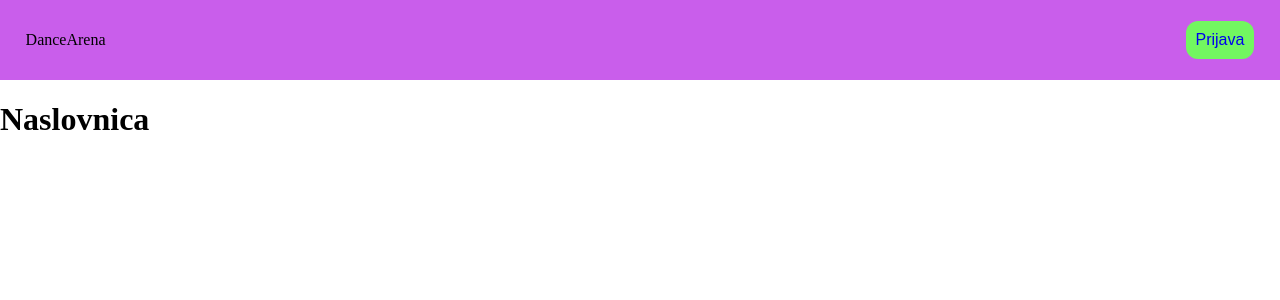
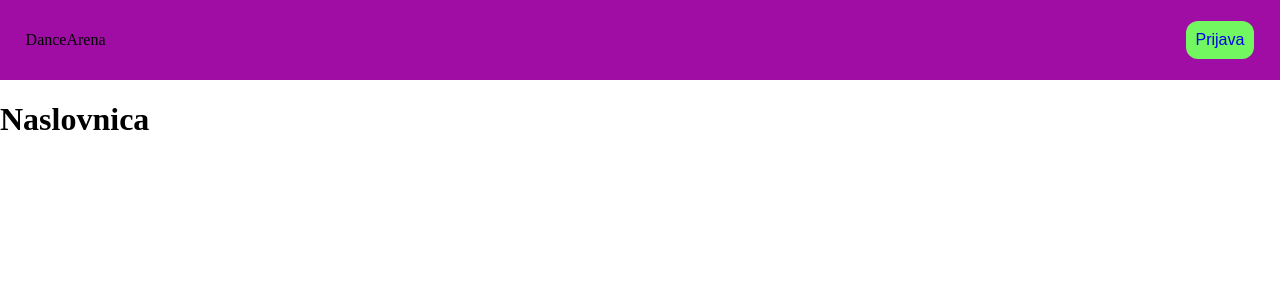
Before and after one commit to RafaelLovrencic/DanceArena, a React app in the folder frontend/: page / in a window 1280 px wide. Shown: the top 300 px of the page. Built offline with nearby package versions, Linux system fonts and the light colour scheme; the HTML template or start-up script is replaced by a standard one.

Commit message:
Refs #5: Promijenjena boja navbara.

```diff
--- a/frontend/src/izgled/naslovnica.css
+++ b/frontend/src/izgled/naslovnica.css
@@ -5,7 +5,7 @@ body {
 
 nav {
     display: flex;
-    background-color: #C95EEB;
+    background-color: #9f0da4;
     justify-content: space-between;
     align-items: center;
     padding: 0vw 2vw;
```
Also changed, not shown: 1 other file (tests, documents, lock files or other folders).
